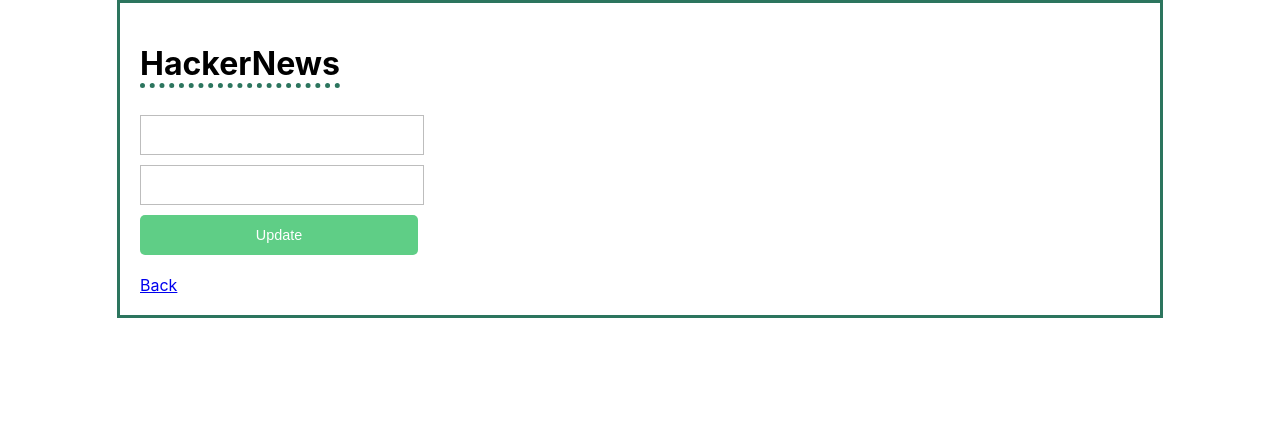
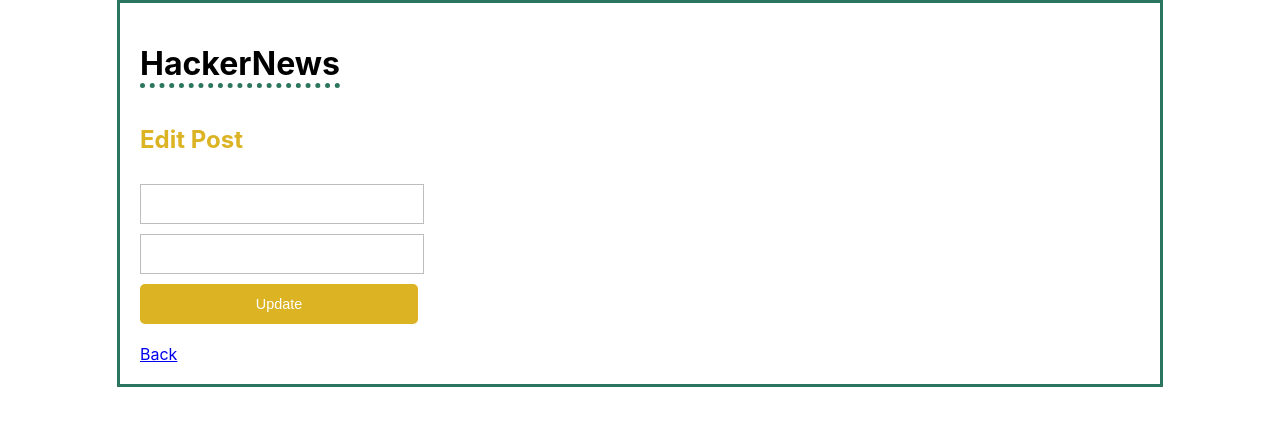
Before and after one commit to bernacle/readable, a React (Create React App) app: page /posts/1/edit in a window 1280 px wide. Shown: the top 426 px of the page. Built offline with nearby package versions, Linux system fonts and the light colour scheme; no server answers.

Commit message:
Adjustments to the projetct

```diff
--- a/src/components/AddPost.js
+++ b/src/components/AddPost.js
@@ -30,6 +30,7 @@
     render(){
         return(
           <div className="add">
+            <h2 className="addLink">Add Post</h2>
             <input
                     className='post-input'
                     required
--- a/src/components/App.js
+++ b/src/components/App.js
@@ -50,9 +50,9 @@
               </div>
             )}/>
 
-            <Route exact path="/posts/:id" component={Post}/>
-            <Route path="/category/:category" component= {CategoryPosts}/>
             <Route exact path="/posts" component={AddPost} />
+            <Route exact path="/:category/:id" component={Post}/>
+            <Route exact path="/:category" component= {CategoryPosts}/>
             <Route path="/posts/:id/edit" component={EditPost}/>
             <Route path="/posts/:id/remove" component={RemovePost}/>
           </Switch>
--- a/src/components/CategoryPosts.js
+++ b/src/components/CategoryPosts.js
@@ -7,13 +7,15 @@
 class CategoryPosts extends Component {
 
     render(){
-        const { posts } = this.props
+        const { posts, list_comments } = this.props
 
         return(
           <div>
             <Posts
                 posts={posts.filter((post) => (post.category === this.props.match.params.category))}
+                list_comments={list_comments}
             />
+            <Link className="likeabutton defaultLink" to="/">All Posts</Link>
           </div>
         )
     }
@@ -22,7 +24,8 @@
 
 function mapStateToProps(state) {
   return {
-    posts: state.posts
+    posts: state.posts,
+    list_comments: state.list_comments
   }
 }
 
--- a/src/components/EditPost.js
+++ b/src/components/EditPost.js
@@ -56,6 +56,7 @@
     render(){
         return(
           <div className="add">
+            <h2 className="editLink">Edit Post</h2>
             <form>
               <input
                       name='title'
@@ -73,7 +74,7 @@
                       value={this.state.body}
                       onChange={this.handleChange}
               />
-              <button className="buttonSubmit" onClick={this.update}>Update</button>
+              <button className="buttonEdit" onClick={this.update}>Update</button>
             </form>
             <br/>
             <Link to="/">Back</Link>
--- a/src/components/Post.js
+++ b/src/components/Post.js
@@ -65,7 +65,7 @@
   closeCommentsModal = () => this.setState(() => ({commentsModalOpen: false}))
 
     render(){
-      const { post, comments } = this.props
+      const { post, comments, list_comments } = this.props
       const { commentsModalOpen, commentsEditModalOpen } = this.state
 
         return(
@@ -74,8 +74,11 @@
             <h1><span>{post.title}</span></h1>
             <h2>{post.body}</h2>
             <h3>by {post.author} | {post.voteScore} votes</h3>
+            <h3>{list_comments.filter(comment => comment.parentId === post.id).length} comments</h3>
             <a href='#' className='likeabutton voteLink' onClick={() => {this.vote("upVote")}}>Up</a>
             <a href='#' className='likeabutton voteLink' onClick={() => {this.vote("downVote")}}>Down</a>
+            <Link className='likeabutton editLink' to={`/posts/${post.id}/edit`}>Edit</Link>
+            <Link className='likeabutton removeLink' to={`/posts/${post.id}/remove`}>Remove</Link>
             <h1><span>Comments</span></h1>
             <Comments
                     comments={this.props.comments.filter(comment => comment.deleted === false)}
@@ -121,7 +124,8 @@
 function mapStateToProps(state) {
   return {
     post: state.post,
-    comments: state.comments
+    comments: state.comments,
+    list_comments: state.list_comments
   }
 }
 
--- a/src/components/Posts.js
+++ b/src/components/Posts.js
@@ -18,7 +18,7 @@
               {posts.map((post) => (
                 <li key={post.id} className="post">
                   <hr/>
-                  <Link className="postLink" to={`/posts/${post.id}`}>{post.title}</Link> <br/>
+                  <Link className="postLink" to={`/${post.category}/${post.id}`}>{post.title}</Link> <br/>
                   <span>by {post.author} | {post.voteScore} votes </span>
                   <span>| {list_comments.filter(comment => comment.parentId === post.id).length} comments</span> <br/>
                     <a href='#' className="likeabutton voteLink" onClick={() => {this.vote(post, "upVote")}}>Up</a>
--- a/src/index.css
+++ b/src/index.css
@@ -163,6 +163,21 @@
     color: white;
 }
 
+.buttonEdit {
+    width: 53%;
+    padding: 10px;
+    background: #FFF;
+    border:0 none;
+    cursor:pointer;
+    -webkit-border-radius: 5px;
+    border-radius: 5px;
+    margin-top: 10px;
+    height: 40px;
+    font-size: 90%;
+    background-color: #dbb323;
+    color: white;
+}
+
 .buttonClose {
     width: 53%;
     padding: 10px;
```
Also changed, not shown: 1 other file (tests, documents, lock files or other folders).
